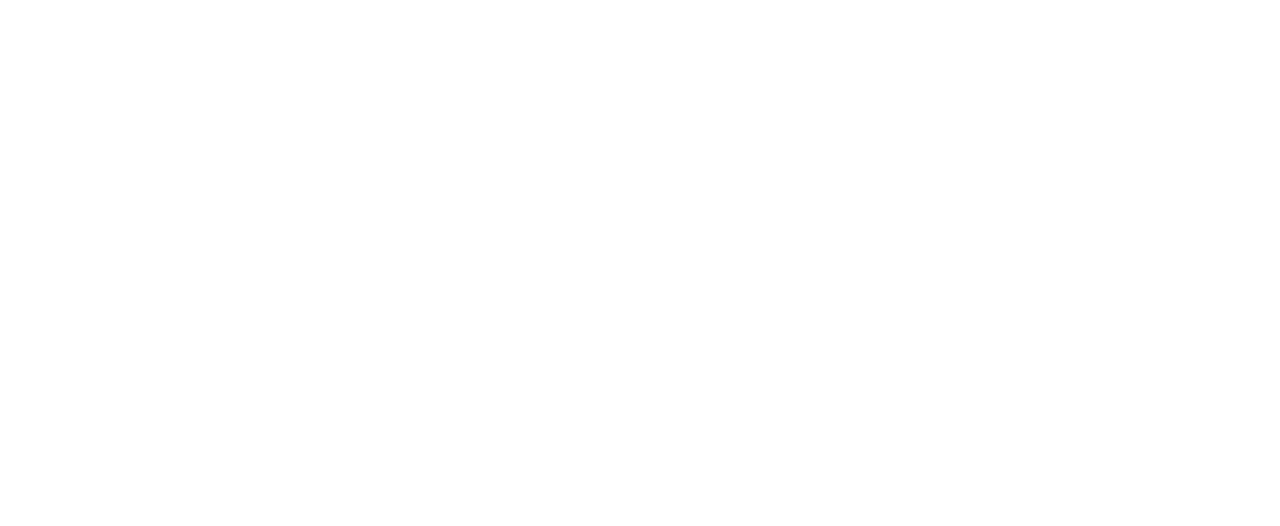
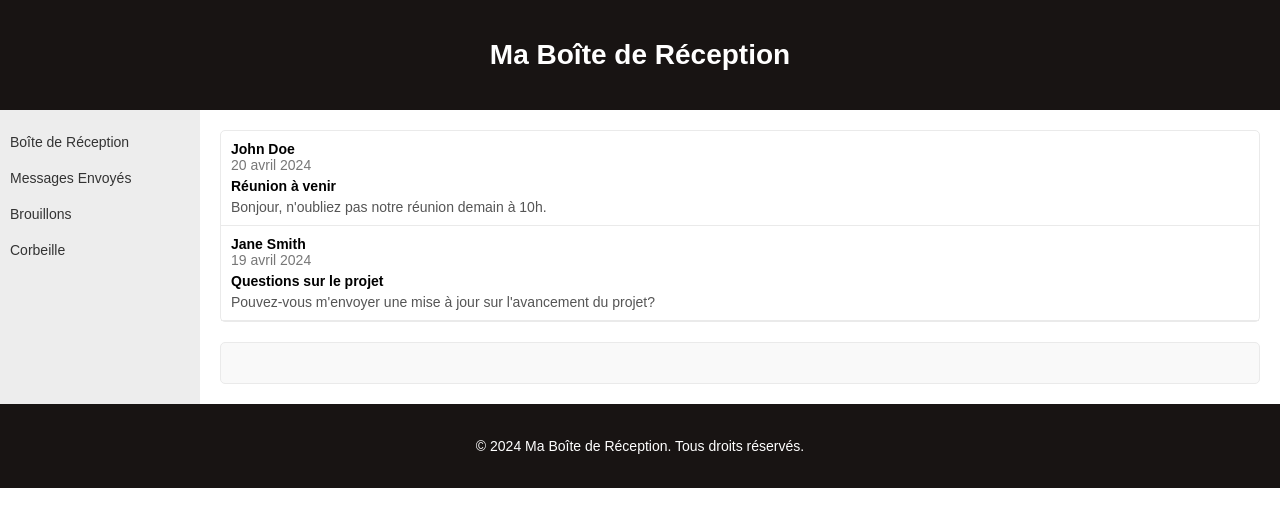
Before and after one commit to farkza/arosaje, a React (Create React App) app in the folder frontend/: page /Messagerie in a window 1280 px wide. Before the commit this address had no page. Shown: the top 526 px of the page. Built offline with nearby package versions, Linux system fonts and the light colour scheme.

Commit message:
feat: first test design message

```diff
--- a/frontend/src/AppRouter.js
+++ b/frontend/src/AppRouter.js
@@ -3,6 +3,7 @@
 import Explorer from './pages/Explorer';
 import Plantes from './pages/Plantes';
 import Login from './pages/Login';
+import MessagingPage from './pages/Messagerie';
 
 function AppRouter() {
   return (
@@ -12,6 +13,7 @@
         <Route path="/Explorer" element={<Explorer />} />
         <Route path="/Plantes" element={<Plantes />} />
         <Route path="/Login" element={<Login />} />
+        <Route path="/Messagerie" element={<MessagingPage />} />
       </Routes>
     </Router>
   );
--- /dev/null
+++ b/frontend/src/pages/Messagerie.js
@@ -0,0 +1,47 @@
+import React from 'react';
+import '../styles.css';
+
+function MessagingPage() {
+  return (
+    <div className="messaging-container">
+      <div className="header">
+        <h1>Ma Boîte de Réception</h1>
+      </div>
+      <div className="container">
+        <div className="sidebar">
+          <ul>
+            <li><a href="#">Boîte de Réception</a></li>
+            <li><a href="#">Messages Envoyés</a></li>
+            <li><a href="#">Brouillons</a></li>
+            <li><a href="#">Corbeille</a></li>
+          </ul>
+        </div>
+        <div className="main-content">
+          <div className="message-list">
+            <div className="message-item">
+              <div className="sender">John Doe</div>
+              <div className="date">20 avril 2024</div>
+              <div className="subject">Réunion à venir</div>
+              <div className="message-preview">Bonjour, n'oubliez pas notre réunion demain à 10h.</div>
+            </div>
+            <div className="message-item">
+              <div className="sender">Jane Smith</div>
+              <div className="date">19 avril 2024</div>
+              <div className="subject">Questions sur le projet</div>
+              <div className="message-preview">Pouvez-vous m'envoyer une mise à jour sur l'avancement du projet?</div>
+            </div>
+            {/* Autres messages */}
+          </div>
+          <div className="message-details">
+            {/* Détails du message sélectionné */}
+          </div>
+        </div>
+      </div>
+      <div className="footer">
+        <p>© 2024 Ma Boîte de Réception. Tous droits réservés.</p>
+      </div>
+    </div>
+  );
+}
+
+export default MessagingPage;
--- a/frontend/src/styles.css
+++ b/frontend/src/styles.css
@@ -237,3 +237,96 @@
 .login-button:hover {
   background-color: #8ccf7d;
 }
+
+/* Messagerie */
+/* Styles pour la page de messagerie */
+
+.messaging-container {
+  font-family: 'Montserrat', sans-serif;
+}
+
+.header {
+  background-color: #181413;
+  color: white;
+  padding: 20px;
+  text-align: center;
+}
+
+.container {
+  display: flex;
+}
+
+.sidebar {
+  width: 200px;
+  background-color: #EDEDED;
+}
+
+.sidebar ul {
+  list-style-type: none;
+  padding: 0;
+}
+
+.sidebar ul li {
+  padding: 10px;
+}
+
+.sidebar ul li a {
+  text-decoration: none;
+  color: #333;
+}
+
+.sidebar ul li a:hover {
+  background-color: #D3D3D3;
+}
+
+.main-content {
+  flex: 1;
+  padding: 20px;
+}
+
+.message-list {
+  border: 1px solid #EAEAEA;
+  border-radius: 5px;
+  margin-bottom: 20px;
+}
+
+.message-item {
+  padding: 10px;
+  border-bottom: 1px solid #EAEAEA;
+}
+
+.message-item:hover {
+  background-color: #F5F5F5;
+}
+
+.sender {
+  font-weight: bold;
+}
+
+.date {
+  color: #777;
+}
+
+.subject {
+  margin-top: 5px;
+  font-weight: bold;
+}
+
+.message-preview {
+  margin-top: 5px;
+  color: #555;
+}
+
+.message-details {
+  border: 1px solid #EAEAEA;
+  border-radius: 5px;
+  padding: 20px;
+  background-color: #F9F9F9;
+}
+
+.footer {
+  background-color: #181413;
+  color: white;
+  text-align: center;
+  padding: 20px;
+}
```
